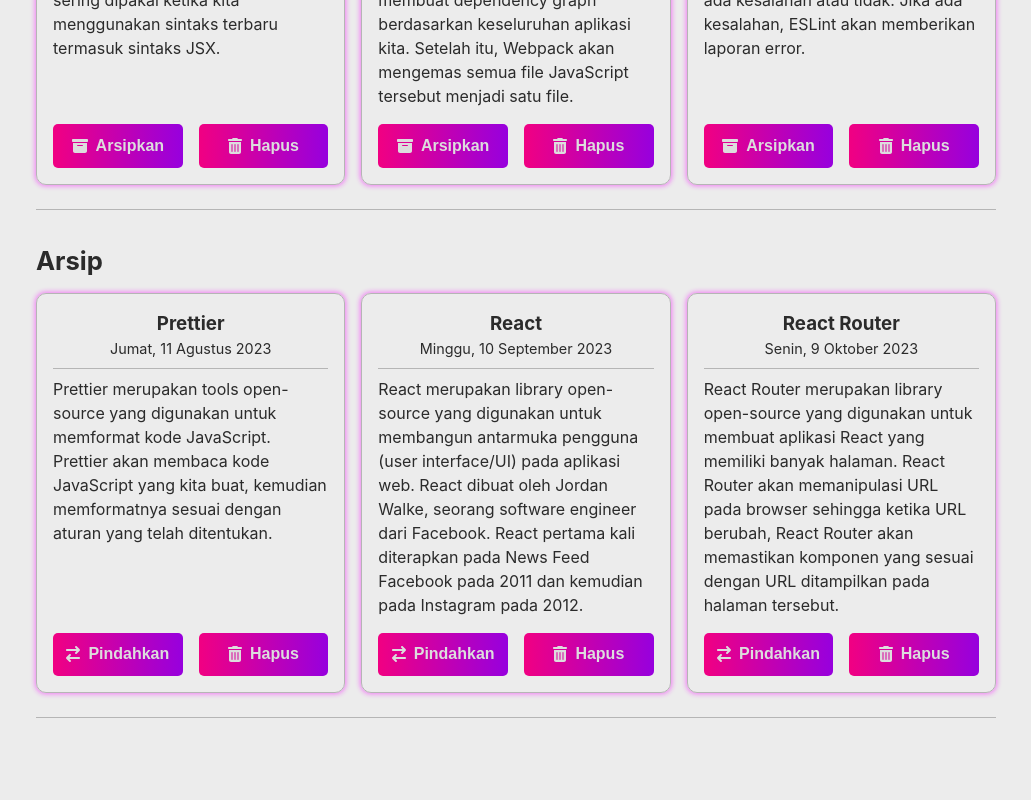
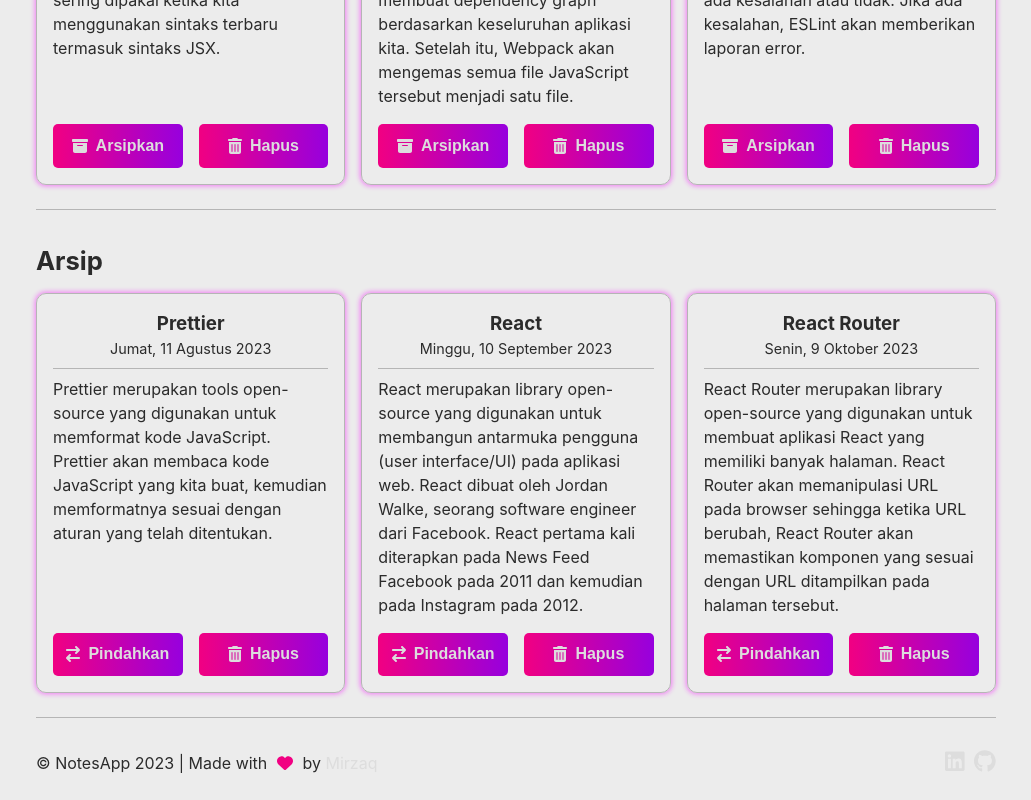
Before and after one commit to mirzaq19/notes-dcd, a React (Vite) app: page / in a window 1280 px wide. Shown: the part 1027-1827 px from the top of the page, without its empty margins (124-1155 px from the left). Before the commit the page ends 1777 px from the top, so only its background shows below. Built offline with nearby package versions, Linux system fonts and the light colour scheme.

Commit message:
feat: add footer component

```diff
--- /dev/null
+++ b/src/components/Footer.jsx
@@ -0,0 +1,39 @@
+import { faHeart } from '@fortawesome/free-solid-svg-icons'
+import { faGithub, faLinkedin } from '@fortawesome/free-brands-svg-icons'
+import { FontAwesomeIcon } from '@fortawesome/react-fontawesome'
+import styles from './Footer.module.scss'
+
+const Footer = () => {
+  return (
+    <footer className={styles.footer}>
+      <p>
+        <span>&copy; NotesApp 2023 | Made with</span>
+        <FontAwesomeIcon icon={faHeart} className={styles.heart} />
+        <span>
+          by{' '}
+          <a
+            href="https://github.com/mirzaq19"
+            target="_blank"
+            rel="noreferrer"
+          >
+            Mirzaq
+          </a>
+        </span>
+      </p>
+      <p className="social-media">
+        <a
+          href="https://linkedin.com/in/mirzaq"
+          target="_blank"
+          rel="noreferrer"
+        >
+          <FontAwesomeIcon icon={faLinkedin} className={styles.social_icon} />
+        </a>
+        <a href="https://github.com/mirzaq19" target="_blank" rel="noreferrer">
+          <FontAwesomeIcon icon={faGithub} className={styles.social_icon} />
+        </a>
+      </p>
+    </footer>
+  )
+}
+
+export default Footer
--- /dev/null
+++ b/src/components/Footer.module.scss
@@ -0,0 +1,33 @@
+@import '../styles/variables';
+.footer {
+  display: flex;
+  justify-content: space-between;
+  padding-bottom: 1.5rem;
+  @media screen and (max-width: 768px) {
+    flex-direction: column-reverse;
+    align-items: center;
+    row-gap: 1rem;
+    text-align: center;
+  }
+  a {
+    color: $text-color-dark;
+    text-decoration: none;
+    transition: all 0.2s ease-in-out;
+    &:hover {
+      color: $accent-1-color;
+    }
+  }
+  p {
+    display: flex;
+    column-gap: 0.6rem;
+    align-items: center;
+  }
+}
+
+.heart {
+  color: $accent-1-color;
+}
+
+.social_icon {
+  font-size: 1.4rem;
+}
--- a/src/components/Layout.jsx
+++ b/src/components/Layout.jsx
@@ -1,3 +1,4 @@
+import Footer from './Footer'
 import styles from './Layout.module.scss'
 import Navbar from './Navbar'
 
@@ -6,7 +7,10 @@
     <>
       <Navbar />
       <div className={styles.container}>
-        <div className={styles.wrapper}>{children}</div>
+        <div className={styles.wrapper}>
+          {children}
+          <Footer />
+        </div>
       </div>
     </>
   )
```
